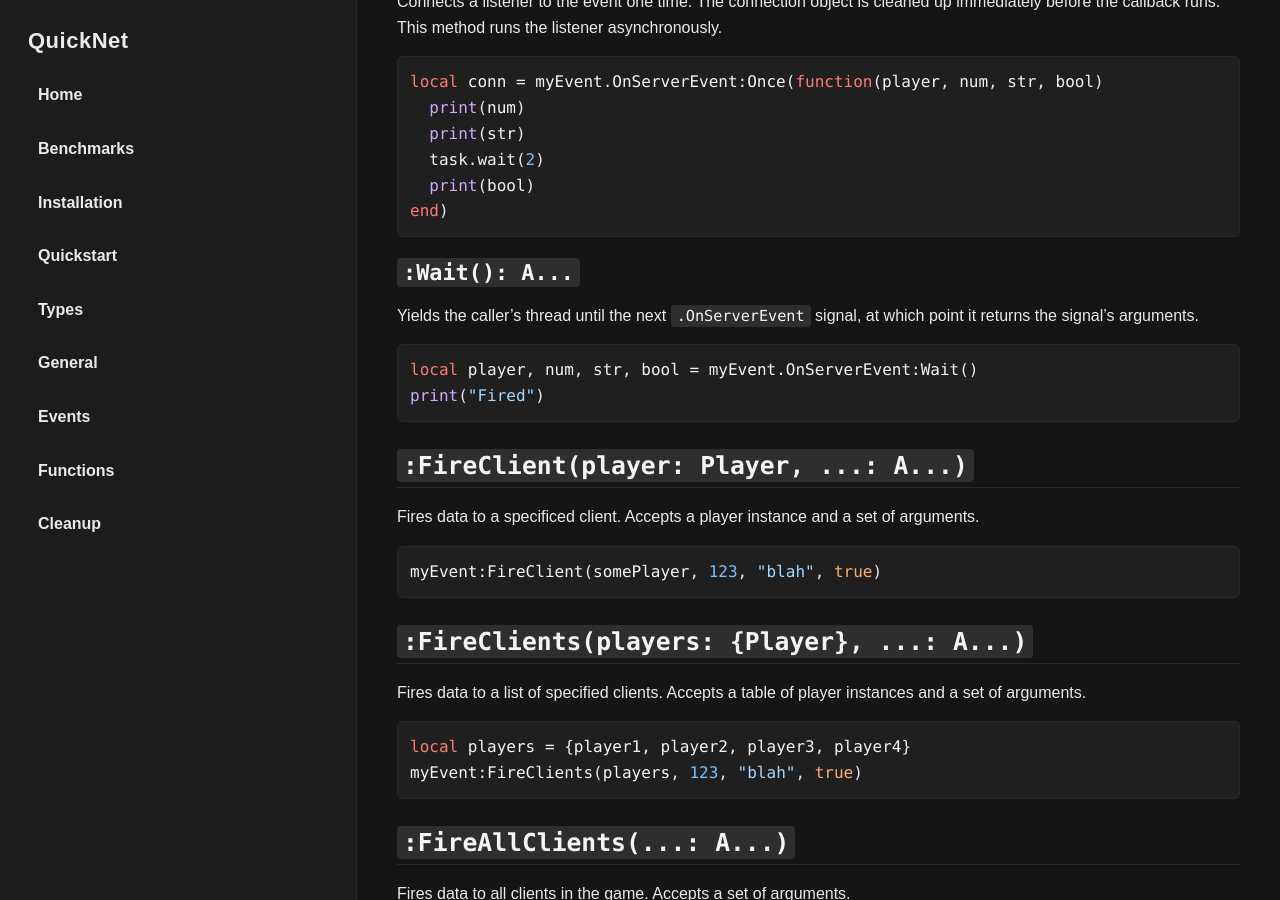
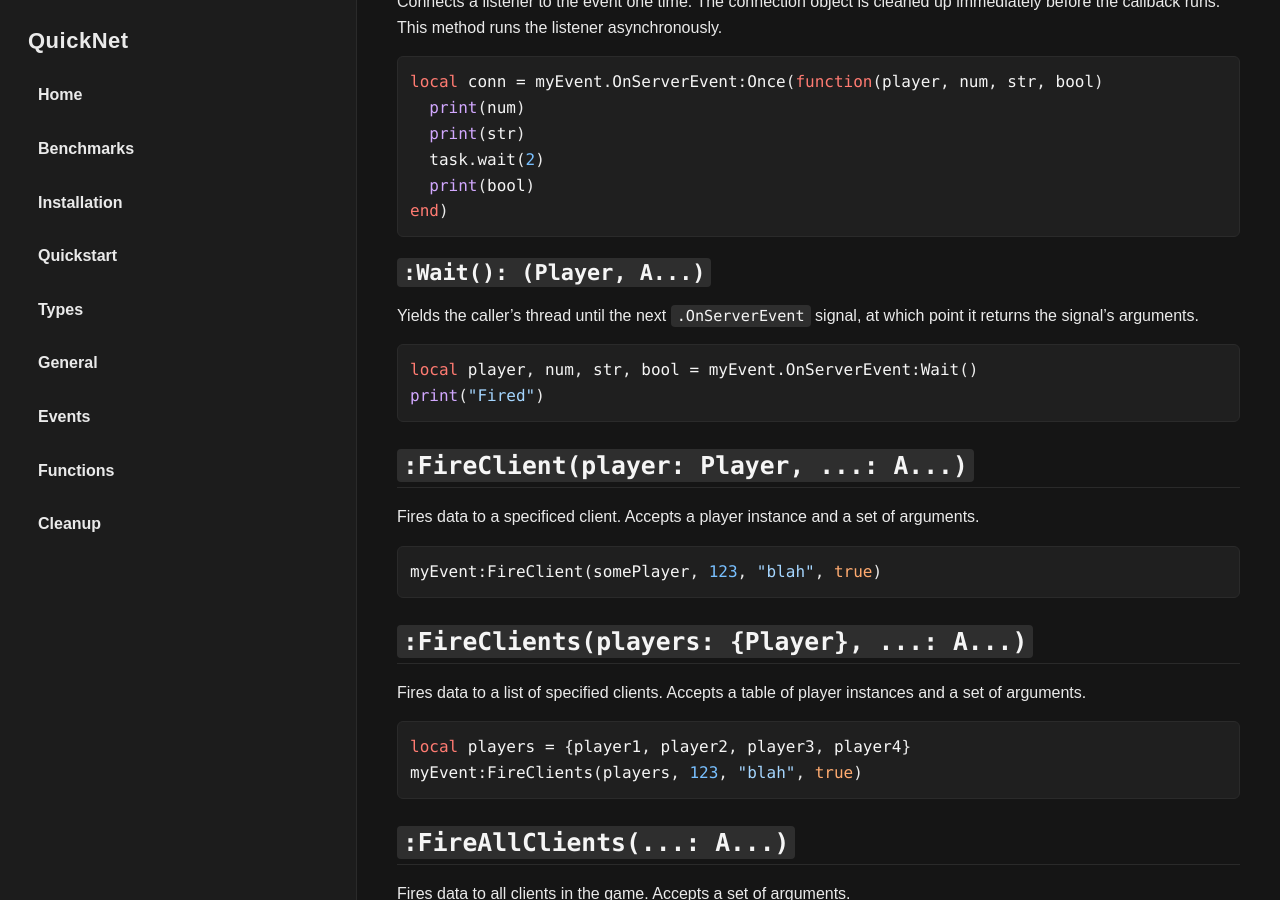
Before and after one commit to breadboardengineer1234/QuickNet, a Jekyll site: the page built from docs/events.md, in a window 1280 px wide and 900 px high, scrolled down 945 px. Built offline with Jekyll 4.4.1, drawn with Linux system fonts in a browser that asks for light colours.

Commit message:
Update events.md

````diff
--- a/docs/events.md
+++ b/docs/events.md
@@ -39,7 +39,7 @@ local conn = myEvent.OnServerEvent:Once(function(player, num, str, bool)
 end)
 ```
 
-### ``:Wait(): A...``
+### ``:Wait(): (Player, A...)``
 Yields the caller's thread until the next ``.OnServerEvent`` signal, at which point it returns the signal's arguments.
 ```lua
 local player, num, str, bool = myEvent.OnServerEvent:Wait()
````
